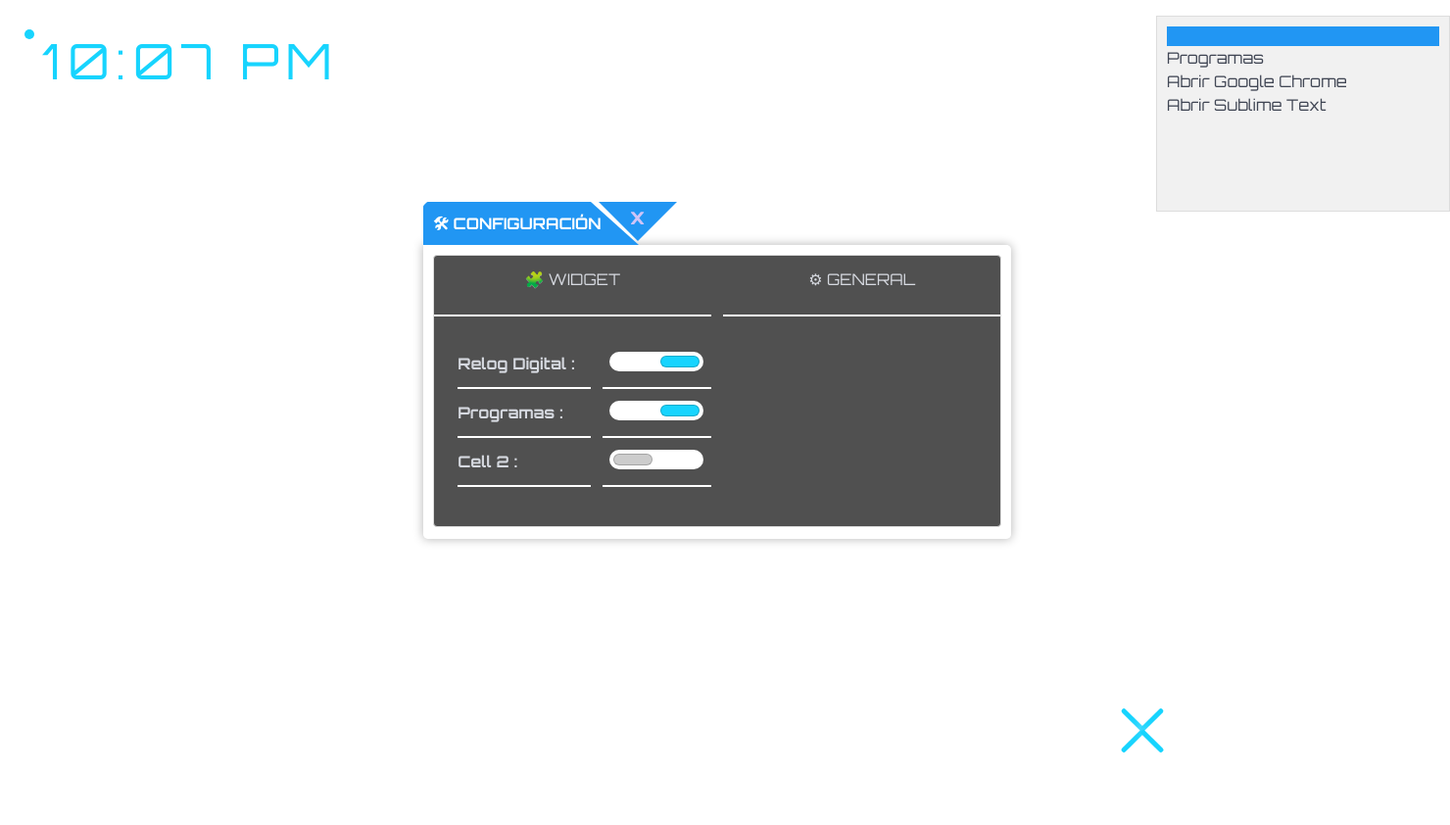
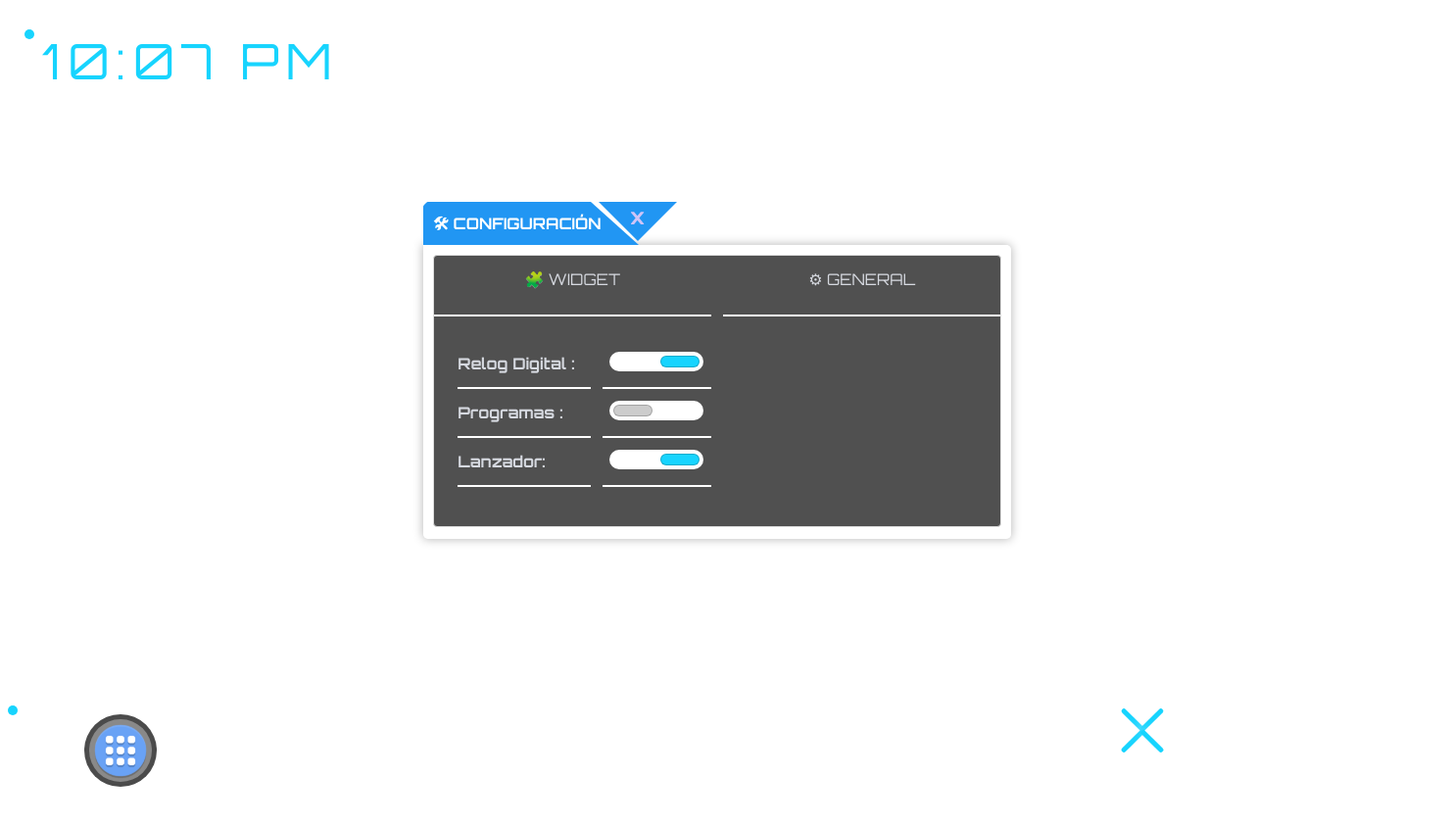
Before and after one commit to jorgedipra/widget-desk, an Electron app: page index.html in a window 1226 px wide. Both pictures are taken after a click on the element 1166 px from the left and 747 px from the top of the page. Shown: the whole page at 98% size, 1480 px wide, since content can reach past the window. Before the commit the page ends 800 px from the top, so only its background shows below. Drawn offline with Linux system fonts and the light colour scheme.

Commit message:
➕ ADD : Se agrega un nuevo componente llamado "Lanzador de Programas" con funcionalidad de configuración y animación de efecto hover.
✔Descripción: El componente Lanzador de Programas se ha creado para proporcionar a los usuarios una forma sencilla de acceder a una lista predefinida de aplicaciones.
 Al agregar este nuevo componente, el sistema se amplía con funcionalidad adicional y mejora la experiencia del usuario.
La configuración del lanzador permite a los usuarios personalizar su contenido e incluir hasta 9 programas en la lista inicial.
 Además, se ha implementado una animación efectiva para cuando el usuario pasa el mouse sobre cada programa, lo que agrega interactividad visual al proceso de navegación.

```diff
--- /dev/null
+++ b/components/Lanzador-component.html
@@ -0,0 +1,14 @@
+<div id="component-Lanzador">
+    <div class="usermenu">
+		<div></div>
+		<a href="#/openSublime" class="SublimeText" id="openSublime"></a>
+		<a href="#/openChrome" class="ChromeDev"    id="openChrome"></a>
+		<a href="#/settings3" class="alert"></a>
+		<a href="#/settings4" class="alert"></a>
+		<a href="#/settings5" class="alert"></a>
+		<a href="#/settings6" class="alert"></a>
+		<a href="#/settings7" class="alert"></a>
+		<a href="#/settings8" class="alert"></a>
+		<a href="#/settings9" class="alert"></a>
+    </div>
+</div>
--- a/components/Menu-component.html
+++ b/components/Menu-component.html
@@ -37,9 +37,9 @@
                     <div class="cell is-col-span-5 border-bottom">
                         <div class="control">
                             <div class="switch switch--horizontal switch--no-label">
-                                <input id="re-Programas01" type="radio" name="Programas01" />
+                                <input id="re-Programas01" type="radio" name="Programas01" checked="checked"/>
                                 <label for="radio-e">NO</label>
-                                <input id="rf-Programas01" type="radio" name="Programas01" checked="checked"/>
+                                <input id="rf-Programas01" type="radio" name="Programas01" />
                                 <label for="radio-f">YES</label><span class="toggle-outside">
                                 <span class="toggle-inside">
                                 </span></span>
@@ -49,14 +49,14 @@
 
                     <div class="cell"></div>
                     <div class="cell is-col-span-6 border-bottom">
-                        <b class="has-text-grey-lighter"> Cell 2 :</b>
+                        <b class="has-text-grey-lighter"> Lanzador:</b>
                     </div>
                     <div class="cell is-col-span-5 border-bottom">
                         <div class="control">
                             <div class="switch switch--horizontal switch--no-label">
-                                <input id="radio-e" type="radio" name="third-switch3" checked="checked"/>
+                                <input id="radio-e" type="radio" name="third-switch3" />
                                 <label for="radio-e">NO</label>
-                                <input id="radio-f" type="radio" name="third-switch3" />
+                                <input id="radio-f" type="radio" name="third-switch3" checked="checked"/>
                                 <label for="radio-f">YES</label><span class="toggle-outside">
                                 <span class="toggle-inside">
                                 </span></span>
--- a/components/Programas-component.html
+++ b/components/Programas-component.html
@@ -1,5 +1,5 @@
 <div id="component-Programas">
     <h1>Programas</h1>
-    <button id="openChrome">Abrir Google Chrome</button>
-    <button id="openSublime">Abrir Sublime Text</button>
+    <button id="openChromeX">Abrir Google Chrome</button>
+    <button id="openSublimeX">Abrir Sublime Text</button>
 </div>
--- a/index.html
+++ b/index.html
@@ -52,8 +52,17 @@
             <div class="header"></div>
             <div id="component-Programas"></div>
         </div>
+
+        <div id="myModal03" class="draggable-free">
+            <div class="header-transparente">
+                <span class="header-circle"></span>
+            </div>
+            <div id="component-Lanzador"></div>
+        </div>
+
         <!--  -->
     </body>
     <script src="./js/renderer.js"></script>
     <script src="./js/menu.js"></script>
+    <script src="./js/components/Lanzador-components.js"></script>
 </html>
--- /dev/null
+++ b/js/components/Lanzador-components.js
@@ -0,0 +1,62 @@
+let wrapper = document.querySelector(".usermenu"),
+    children = document.querySelectorAll(".usermenu a");
+const noOfCircles = children.length;
+const degreeAngle = 360 / noOfCircles;
+
+let currAngle = 0;
+/* draw each circle at the specified angle */
+for (var i = 0; i < noOfCircles; i++) {
+    currAngle = currAngle + degreeAngle;
+    setDiv(children[i], currAngle);
+}
+
+function setDiv(el, currAngle) {
+    el.classList.add("circle");
+    el.setAttribute("data-angle", currAngle + 250);
+    el.style.transform =
+        "rotate(" +
+        (currAngle + 260) +
+        "deg) translate(0) rotate(-" +
+        (currAngle + 260) +
+        "deg)";
+}
+
+function toggle(bool, timeout = false) {
+    let children = document.querySelectorAll(".usermenu a"),
+        angle,
+        i = 0,
+        translate = 0,
+        timer;
+    (timeout ? timer = ".3s" : timer = "0s");
+
+    if (bool) {
+        translate = "5em";
+        timer = "0s";
+    }
+    for (i; children.length > i; i++) {
+        angle = children[i].getAttribute("data-angle");
+        children[i].style.transition = "transform 0.3s ease-out " + timer;
+        children[i].style.transform =
+            "rotate(" +
+            angle +
+            "deg) translate(" +
+            translate +
+            ") rotate(-" +
+            angle +
+            "deg)";
+    }
+}
+
+wrapper.addEventListener('mouseover', () => {
+    toggle(true, true);
+});
+wrapper.addEventListener('mouseout', () => {
+    toggle(false, true);
+});
+let state = false;
+wrapper.addEventListener('touchstart', (e) => {
+    if (e.target.classList.contains('circle')) {
+        return false;
+    }
+    toggle(state = !state);
+});
--- a/js/menu.js
+++ b/js/menu.js
@@ -19,7 +19,7 @@ function cerrarModal() {
       modal00.classList.remove('visible');
   }
 }
-
+// Icono de Menu interaccion
 document.addEventListener('DOMContentLoaded', function () {
   // Selecciona los elementos con los IDs específicos
   var icons = document.querySelectorAll('#nav-icon1, #nav-icon2, #nav-icon3, #nav-icon4');
@@ -92,6 +92,11 @@ makeDraggable(modal02);
 modal02.style.top = "16px";
 modal02.style.left = "1180px";
 
+var modal03 = document.getElementById("myModal03");
+makeDraggable(modal03);
+modal03.style.top = "684px";
+modal03.style.left = "5px";
+
 
 /**
  * Widget
@@ -120,6 +125,6 @@ document.addEventListener('DOMContentLoaded', function() {
   radios.forEach(function(id) {
       document.getElementById(id).addEventListener('change', toggleVisibility_relog);
   });
-
+  toggleVisibility_relog();
   // modal00.classList.toggle('visible');
 });
--- a/js/preload.js
+++ b/js/preload.js
@@ -1,4 +1,5 @@
 const { contextBridge, ipcRenderer } = require('electron');
+
 
 contextBridge.exposeInMainWorld('electron', {
     sendOpenNotepad: () => ipcRenderer.send('open-notepad'),
--- a/js/renderer.js
+++ b/js/renderer.js
@@ -13,6 +13,7 @@ function loadComponent(url, containerId) {
 loadComponent('./components/Menu-component.html', 'component-Menu');
 loadComponent('./components/Clock-component.html', 'component-Clock');
 loadComponent('./components/Programas-component.html', 'component-Programas');
+loadComponent('./components/Lanzador-component.html', 'component-Lanzador');
 
 
 /**
--- a/programs.json
+++ b/programs.json
@@ -1,4 +1,4 @@
 {
-    "chrome": "C:\\Program Files\\Google\\Chrome\\Application\\chrome.exe",
+    "chrome": "D:\\www\\Python\\gadgets\\panelAplicaiones.py\\chrome.bat",
     "sublime": "E:\\Program Files\\Sublime Text\\sublime_text.exe"
 }
--- /dev/null
+++ b/stylos/componets/Lanzador-component.css
@@ -0,0 +1,81 @@
+.usermenu {
+    cursor: pointer;
+    position: absolute;
+    bottom: 5rem;
+    left: 5rem;
+    transition: background-color 0.3s ease-out;
+    padding: 2em;
+}
+
+.usermenu > div {
+    background-image: url("../../images/Component-lanzador/lanzador.png");
+    background-size: 60px;
+    background-repeat: no-repeat;
+    background-position: center 2px;
+    background-color: #444444a1;
+    border-radius: 50px;
+    padding: 2em;
+    border: 5px solid #00000073;
+    position: absolute;
+    bottom: 0;
+    left: 0;
+    z-index: 2;
+}
+
+.usermenu > div:hover,
+.usermenu > div:active {
+    background-color: #555;
+    transition: all 0.3s ease-out;
+    border-color: #66c6e7;
+    box-shadow: 0 0 5px rgba(255, 255, 255, 0.7),
+        /* Sombra blanca clara */ 0 0 10px rgba(255, 255, 255, 0.5),
+        /* Sombra blanca menos intensa */ 0 0 15px rgba(255, 255, 255, 0.3);
+    /* Resplandor blanco más suave */
+}
+
+.usermenu a {
+    display: block;
+    overflow: hidden;
+    position: absolute;
+    bottom: 34px;
+    left: 30px;
+    width: 40px;
+    height: 40px;
+    margin: -1em;
+    text-align: center;
+    z-index: 1;
+}
+
+/*circular menu*/
+.circle {
+    border-radius: 50%;
+    background-color: #222;
+    transition: background-color 0.3s ease-out;
+    background-size: 28px;
+    background-repeat: no-repeat;
+    background-position: center 5px;
+    border: 2px solid #444;
+}
+
+.circle:hover {
+    background-color: #333;
+    border: 2px solid #2196f3;
+    cursor: pointer;
+    transition: background-color 0.3s ease-out;
+    box-shadow: 0 0 5px rgba(255, 255, 255, 0.7),
+        /* Sombra blanca clara */ 0 0 10px rgba(255, 255, 255, 0.5),
+        /* Sombra blanca menos intensa */ 0 0 15px rgba(255, 255, 255, 0.3);
+    /* Resplandor blanco más suave */
+}
+
+.SublimeText {
+    background-image: url("../../images/Component-lanzador/sublime_text.png");
+}
+
+.ChromeDev {
+    background-image: url("../../images/Component-lanzador/google_chrome_dev.png");
+}
+
+.alert {
+    background-image: url("https://cdn.icon-icons.com/icons2/3919/PNG/96/google_chrome_icon_249841.png");
+}
--- a/stylos/principal.css
+++ b/stylos/principal.css
@@ -1,4 +1,7 @@
 @import url('../font/Orbitron/css.css');
+/* importaciónes */
+@import url('./componets/Lanzador-component.css');
+/* Principal.css */
 html,
 body{
     background-color: #ffffff00;
```
Also changed, not shown: main.js (+9 -5 lines), images/Component-lanzador/google_chrome_dev.png (added), images/Component-lanzador/lanzador.png (added), images/Component-lanzador/sublime_text.png (added).
